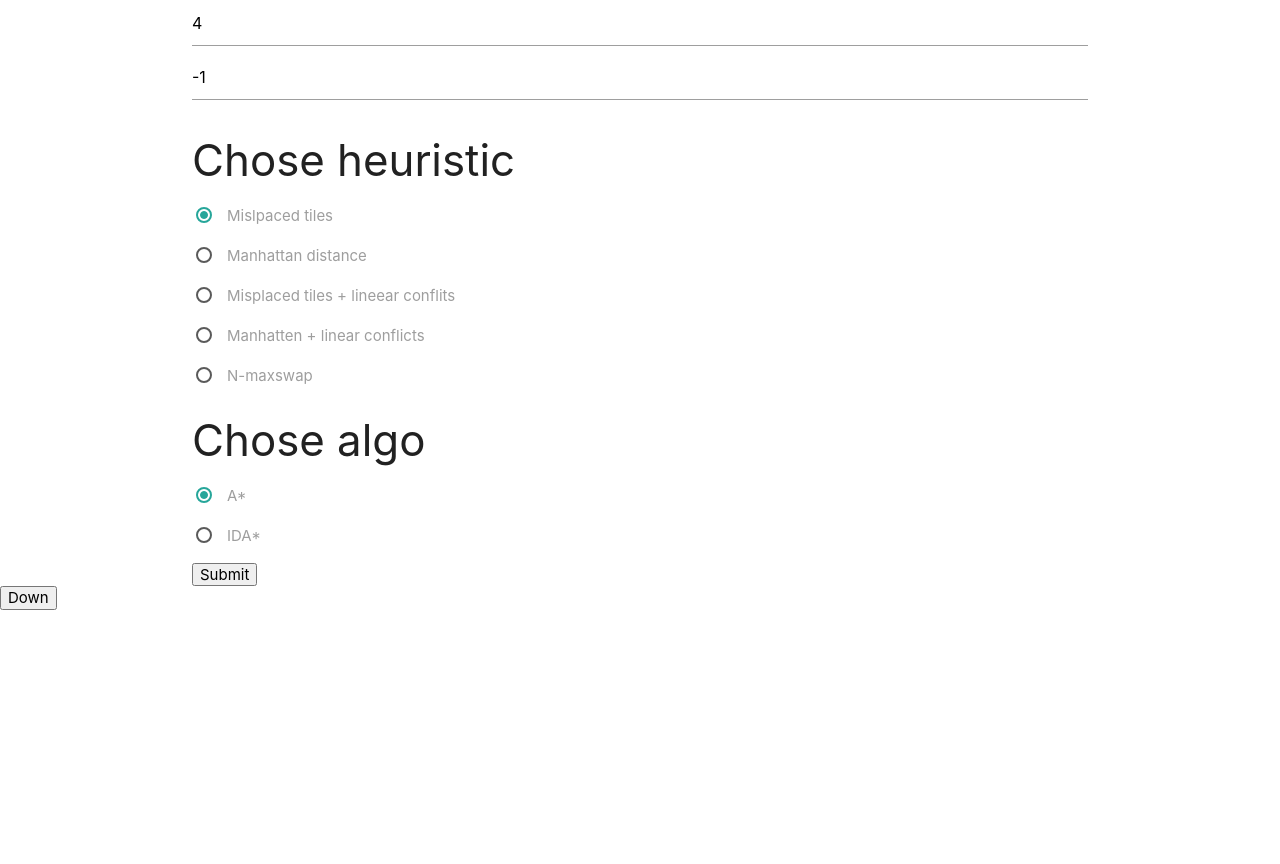
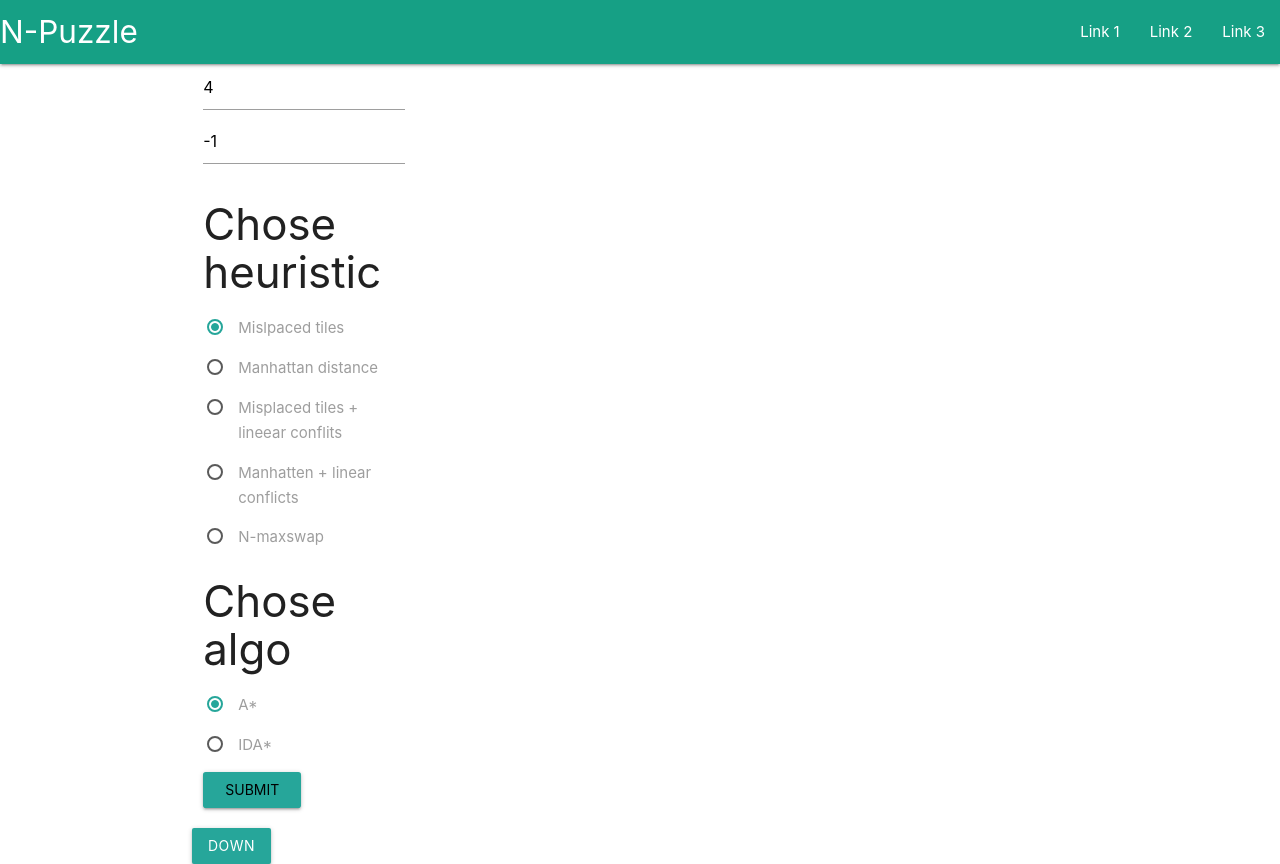
Before and after one commit to rhakh/N-Puzzle, a website: page webPages/index.html in a window 1280 px wide. Before the commit the page ends 800 px from the top, so only its background shows below. Drawn offline with nearby package versions, Linux system fonts and the light colour scheme.

Commit message:
Start adding styles #2

```diff
--- a/webPages/app2.js
+++ b/webPages/app2.js
@@ -168,6 +168,7 @@ function handleResponse(moves, puzzle) {
   for (let i = 1; i < moves.length; i++) {
     puzzle.swapCells(moves[i]);
     console.log('--------------------------------------');
+
   }
 }
 
--- a/webPages/index.html
+++ b/webPages/index.html
@@ -14,8 +14,19 @@
 
 </head>
 <body>
+<nav>
+    <div class="nav-wrapper nav">
+        <a href="#" class="brand-logo">N-Puzzle</a>
+        <ul id="nav-mobile" class="right hide-on-med-and-down">
+            <li><a href="#">Link 1</a></li>
+            <li><a href="#">Link 2</a></li>
+            <li><a href="#">Link 3</a></li>
+        </ul>
+    </div>
+</nav>
 <div class="container">
-
+    <div class="row">
+        <div class="col s3">
             <form id="inputForm">
 
                 <input type="text" name="side" value="4"><br>
@@ -63,13 +74,14 @@
                         <span>IDA*</span>
                     </label>
                 </p>
-        <input type="button" onclick="takeForm(this.form, puzzle)" value="Submit">
+                <input class="waves-effect waves-light btn" type="button" onclick="takeForm(this.form, puzzle)" value="Submit">
             </form>
         </div>
-
+        <div class="col s9">
             <div id="puzzle">
-
             </div>
-    <input type="button" onclick="testTest()" value="Down">
+        </div>
+    </div>
+    <input class="btn" type="button" onclick="testTest()" value="Down">
 </body>
 </html>
--- a/webPages/style.css
+++ b/webPages/style.css
@@ -2,8 +2,12 @@
     -webkit-user-select: none;
     background: #34495e;
     border-radius: 7px;
-    margin: 0 auto;
+    margin:100px auto;
     position: relative;
+}
+
+.nav {
+    background: #16a085;
 }
 
 .cell {
```
Lines whose indentation alone changed are shown as unchanged.
